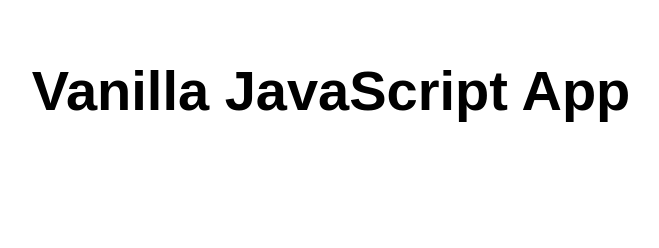
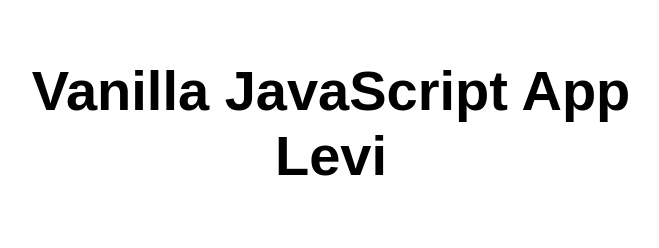
Before and after one commit to Levivst/mijn-eerste-statische-web-app, a website: page src/index.html in a window 1280 px wide. Shown: the whole page, without its empty margins (309-968 px from the left). Drawn offline with Linux system fonts and the light colour scheme.

Commit message:
Update index.html

```diff
--- a/src/index.html
+++ b/src/index.html
@@ -10,7 +10,7 @@
 
 <body>
   <main>
-    <h1>Vanilla JavaScript App</h1>
+    <h1>Vanilla JavaScript App Levi</h1>
   </main>
 </body>
 
```
